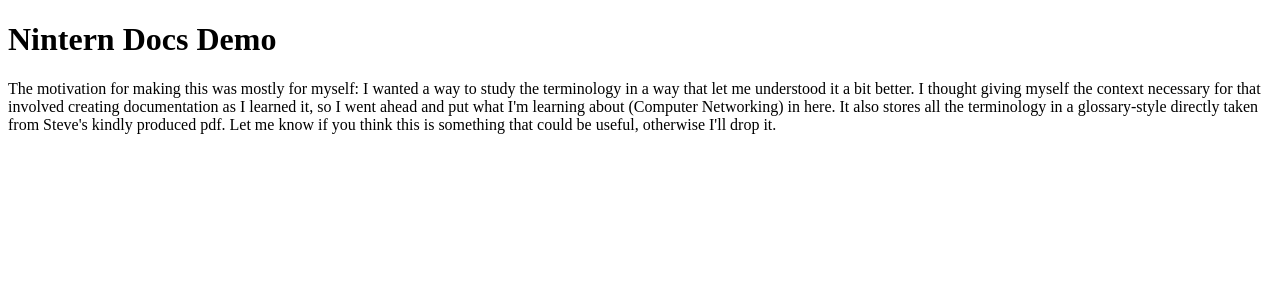
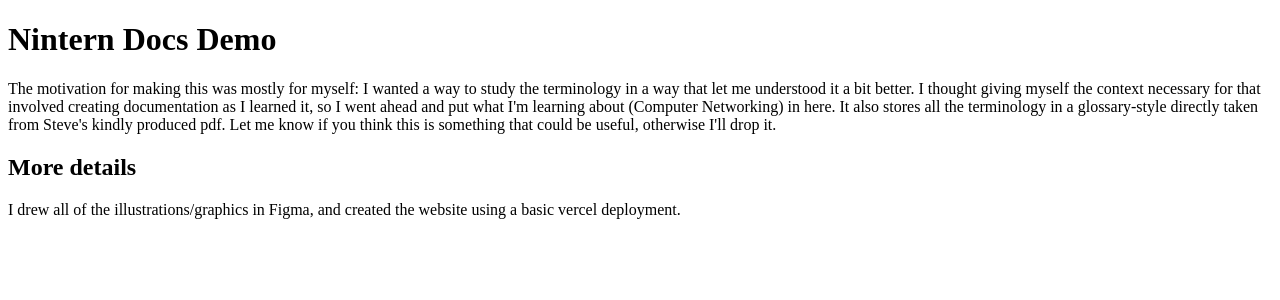
Before and after one commit to shelwinsunga/nintern-docs, a Next.js app: page / in a window 1280 px wide. Shown: the top 300 px of the page. Built offline with nearby package versions, Linux system fonts and the light colour scheme.

Commit message:
info about website

```diff
--- /dev/null
+++ b/pages/Terminology/edge.mdx
@@ -0,0 +1,3 @@
+# Network Edge
+
+Earlier, we talked about how if we envisioned that the internet is some kind of closed shape, the edge of the shape would have devices we call **hosts**.
--- /dev/null
+++ b/pages/Terminology/meta.json
@@ -0,0 +1,4 @@
+{
+    "edge":"Network Edge",
+    "protocols":"Protocols"
+}
--- a/pages/index.mdx
+++ b/pages/index.mdx
@@ -3,3 +3,8 @@ import Bleed from 'nextra-theme-docs/bleed'
 # Nintern Docs Demo
 
 The motivation for making this was mostly for myself: I wanted a way to study the terminology in a way that let me understood it a bit better. I thought giving myself the context necessary for that involved creating documentation as I learned it, so I went ahead and put what I'm learning about (Computer Networking) in here. It also stores all the terminology in a glossary-style directly taken from Steve's kindly produced pdf. Let me know if you think this is something that could be useful, otherwise I'll drop it.
+
+
+## More details
+
+I drew all of the illustrations/graphics in Figma, and created the website using a basic vercel deployment.
```
